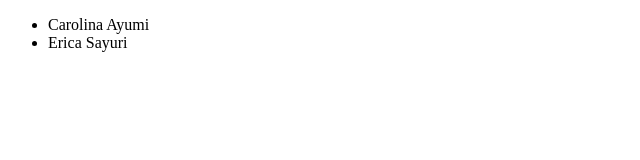
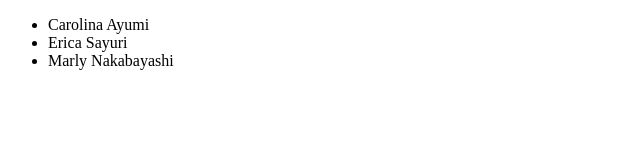
Before and after one commit to carolayumi/aula-git, a plain HTML site: page index.html in a window 1280 px wide. Shown: the whole page, without its empty margins (0-640 px from the left). Drawn offline with Linux system fonts and the light colour scheme.

Commit message:
Adicionando Marly

```diff
--- a/index.html
+++ b/index.html
@@ -11,6 +11,7 @@
     <ul>
         <li> Carolina Ayumi</li>
         <li>Erica Sayuri</li>
+        <li>Marly Nakabayashi</li>
     </ul>
 
 </body>
```
